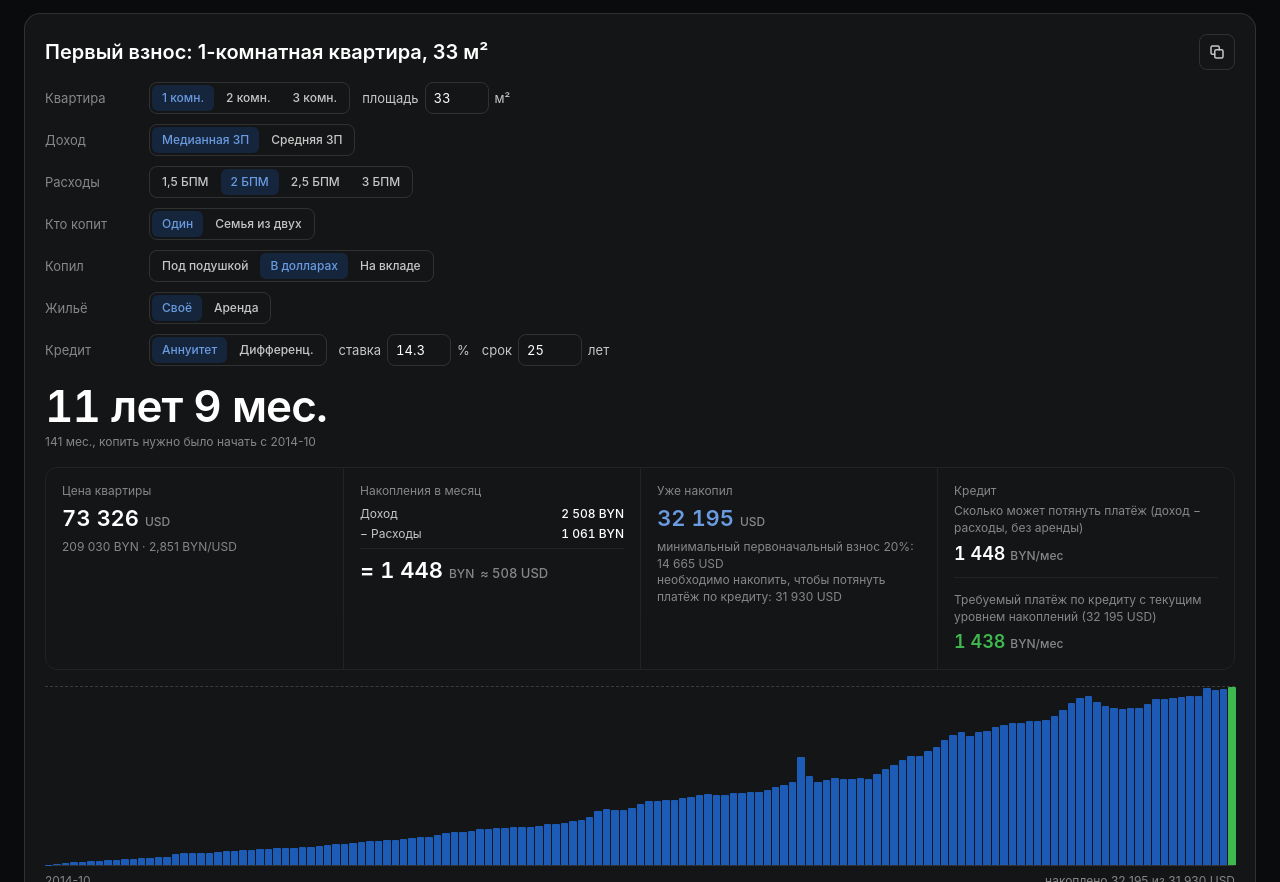
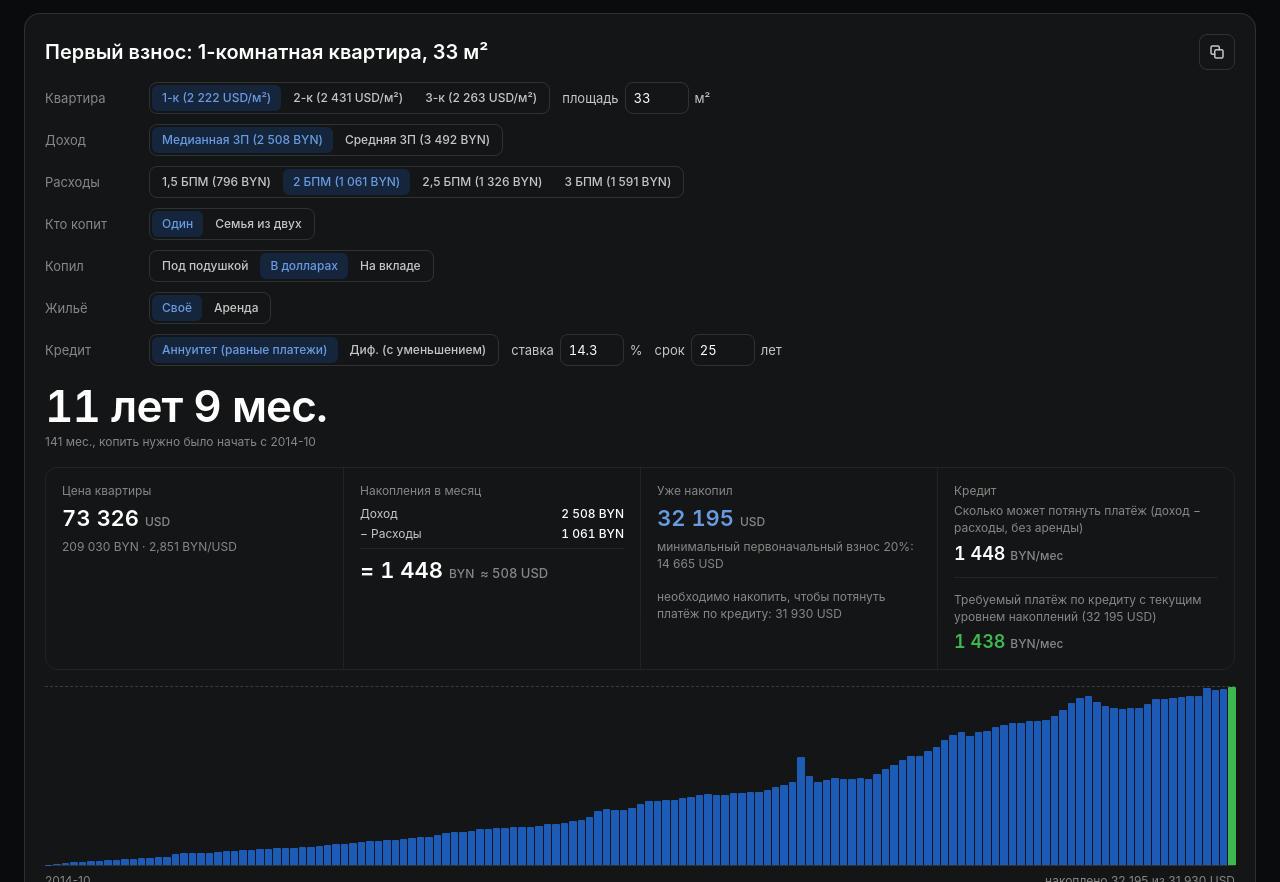
Before and after one commit to stats-by/stats-by.github.io, a plain HTML site: page index.html in a window 1280 px wide. Shown: the part 2433-3315 px from the top of the page. Drawn offline with nearby package versions, Linux system fonts and the light colour scheme.

Commit message:
Add files via upload

```diff
--- a/firstpayment.css
+++ b/firstpayment.css
@@ -71,3 +71,5 @@
   .fp-big { font-size: 34px; }
   .fp-row > span:first-child { min-width: 100%; }
 }
+
+.fp-row .segmented { flex-wrap: wrap; max-width: 100%; }
--- a/firstpayment.js
+++ b/firstpayment.js
@@ -104,7 +104,7 @@
       rentByn: rentUsd.map(function (v, i) { return v == null || !rate[i] ? 0 : v * rate[i]; }),
       avg: avg, rentK: rentK, rentN: ratios2.length, firstTs: M[firstTs],
       k: k, kN: ratios.length, lastMedian: M[L],
-      ppm: ppm
+      ppm: ppm, rentUsdEnd: rentUsd[end]
     };
   }
 
@@ -247,7 +247,7 @@
           seg("fpSpread", [[0, "СР"], [1, "+1%"], [2, "+2%"], [3, "+3%"], [4, "+4%"]]) + "</div>" +
         '<div class="fp-row"><span>Жильё</span>' + seg("fpRent", [["0", "Своё"], ["1", "Аренда"]]) +
           seg("fpCheap", [["0", "Рыночная"], ["1", "Ниже рынка −20%"]]) + "</div>" +
-        '<div class="fp-row"><span>Кредит</span>' + seg("fpLoan", [["annuity", "Аннуитет"], ["diff", "Дифференц."]]) +
+        '<div class="fp-row"><span>Кредит</span>' + seg("fpLoan", [["annuity", "Аннуитет (равные платежи)"], ["diff", "Диф. (с уменьшением)"]]) +
           '<label class="fp-in">ставка <input type="number" id="fpRate" min="0" max="100" step="0.1" value="14.3">%</label>' +
           '<label class="fp-in">срок <input type="number" id="fpYears" min="1" max="40" step="1" value="25">лет</label></div>' +
       "</div>" +
@@ -313,6 +313,20 @@
     mark("fpHold", st.hold); mark("fpSpread", st.spread); mark("fpRent", st.rent ? "1" : "0");
     mark("fpCheap", st.cheap ? "1" : "0"); mark("fpWho", st.family ? "1" : "0"); mark("fpLoan", st.loan);
     mark("fpRooms", st.rooms); mark("fpIncome", st.income); mark("fpBpm", st.bpm);
+    /* Подписи кнопок со значениями, которые реально идут в расчёт (последний месяц). */
+    var people = st.family ? 2 : 1;
+    function lab(id, v, text) {
+      root.querySelectorAll("#" + id + " .segmented-btn").forEach(function (b) { if (b.dataset.v === String(v)) b.textContent = text; });
+    }
+    var minEnd = CFG.LIVING[Number(P.months[P.end].slice(0, 4))] || CFG.LIVING[2026];
+    [1, 2, 3].forEach(function (n) { lab("fpRooms", n, n + "-к (" + fmt(P.ppm[n - 1]) + " USD/м²)"); });
+    lab("fpIncome", "med", "Медианная ЗП (" + fmt(P.med[P.end] * CFG.TAX * people) + " BYN)");
+    lab("fpIncome", "avg", "Средняя ЗП (" + fmt(P.avg[P.end] * CFG.TAX * people) + " BYN)");
+    [1.5, 2, 2.5, 3].forEach(function (n) {
+      lab("fpBpm", n, String(n).replace(".", ",") + " БПМ (" + fmt(n * people * minEnd) + " BYN)");
+    });
+    lab("fpCheap", "0", "Рыночная (" + fmt(P.rentUsdEnd) + " USD)");
+    lab("fpCheap", "1", "Ниже рынка −" + CFG.RENT_DISCOUNT * 100 + "% (" + fmt(P.rentUsdEnd * (1 - CFG.RENT_DISCOUNT)) + " USD)");
     root.querySelector("#fpSpread").style.display = st.hold === "dep" ? "" : "none";
     root.querySelector("#fpCheap").style.display = st.rent ? "" : "none";
     root.querySelector("#fpTitle").textContent = "Первый взнос: " + st.rooms + "-комнатная квартира, " + fmt(st.area, st.area % 1 ? 1 : 0) + " м²";
@@ -345,7 +359,7 @@
           '<div class="fp-val">= ' + fmt(r.sav) + " <small>BYN</small> " + '<span class="fp-approx">≈ ' + fmt(r.sav / r.fx) + " USD</span></div></div>" +
         card("Уже накопил", m(r.total),
           "минимальный первоначальный взнос " + minPct + "%: " + m(CFG.MIN_DOWN * r.priceByn) + " " + u +
-          "<br>необходимо накопить, чтобы потянуть платёж по кредиту: " + m(r.down) + " " + u,
+          "<br><br>необходимо накопить, чтобы потянуть платёж по кредиту: " + m(r.down) + " " + u,
           "is-blue", u, usd ? "" : fmt(r.total / r.fx)) +
         '<div class="fp-card"><div class="fp-label">Кредит</div>' +
           '<div class="fp-sec"><div class="fp-sub">Сколько может потянуть платёж (доход − расходы, без аренды)</div><div class="fp-val">' +
```
